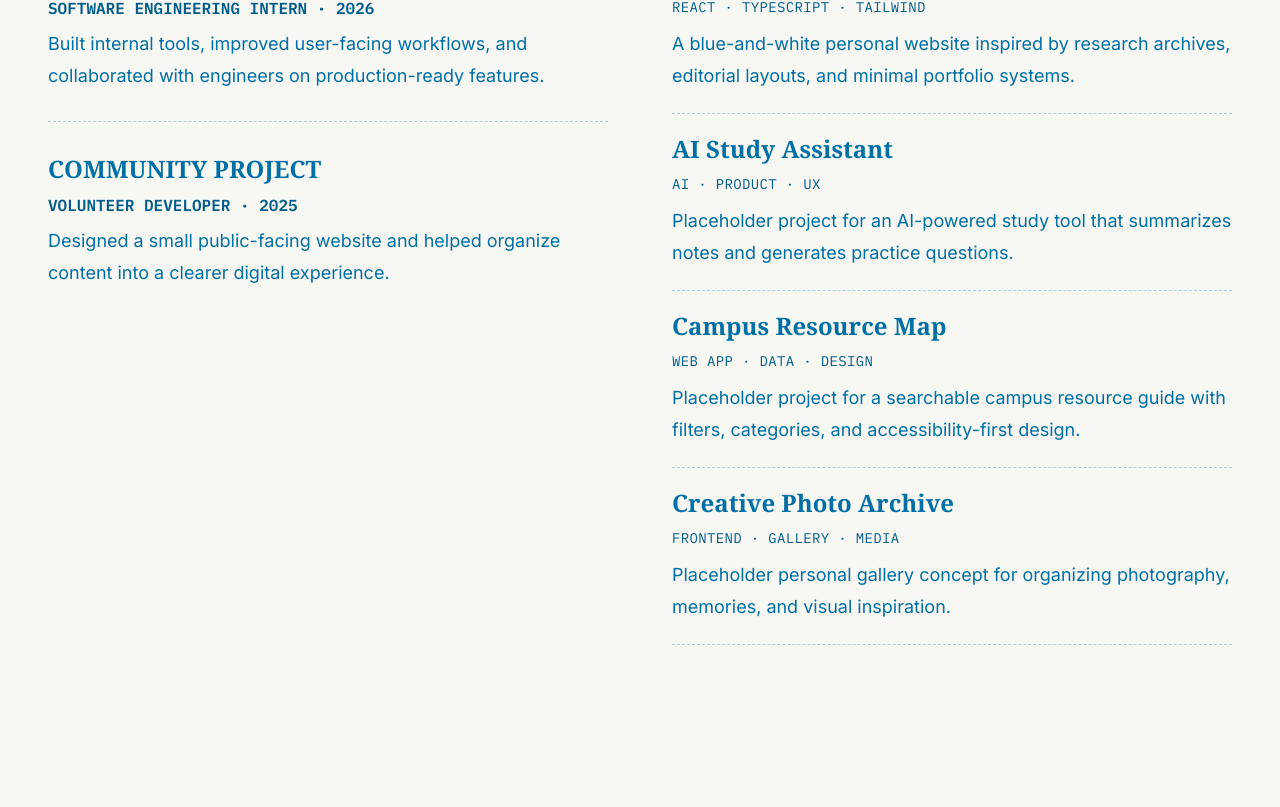
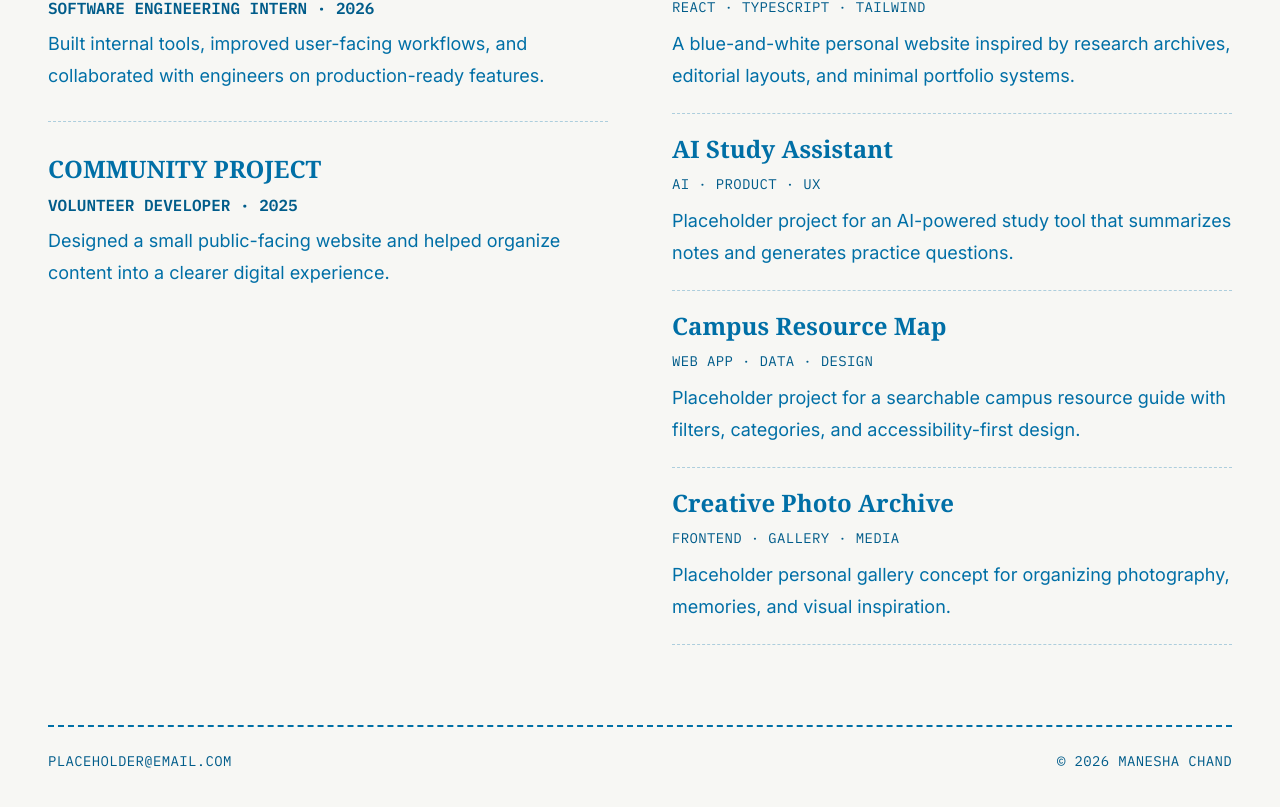
Before and after one commit to build4me2/Portfolio-Manisha, a React (Vite) app: page / in a window 1280 px wide. Shown: the part 572-1379 px from the top of the page. Before the commit the page ends 1297 px from the top, so only its background shows below. Built offline with nearby package versions, Linux system fonts and the light colour scheme.

Commit message:
Add footer with contact email and copyright

```diff
--- a/src/App.tsx
+++ b/src/App.tsx
@@ -4,7 +4,7 @@ import { MetaBlock } from './components/MetaBlock';
 import { Nav } from './components/Nav';
 import { ProjectCard } from './components/ProjectCard';
 import { SectionHeading } from './components/SectionHeading';
-import { experience, projects } from './data/portfolio';
+import { email, experience, projects } from './data/portfolio';
 
 function App() {
   return (
@@ -58,6 +58,17 @@ function App() {
         </section>
 
       </main>
+
+      <footer className="mx-auto max-w-7xl px-6 pb-10 md:px-10 lg:px-12">
+        <div className="border-t-2 border-dashed border-ink pt-6">
+          <div className="flex flex-wrap items-baseline justify-between gap-x-8 gap-y-2 font-mono text-xs uppercase tracking-wide text-inkDark md:text-sm">
+            <a href={`mailto:${email}`} className="hover:underline hover:decoration-dashed hover:underline-offset-4">
+              {email}
+            </a>
+            <p>© 2026 Manesha Chand</p>
+          </div>
+        </div>
+      </footer>
     </div>
   );
 }
```
